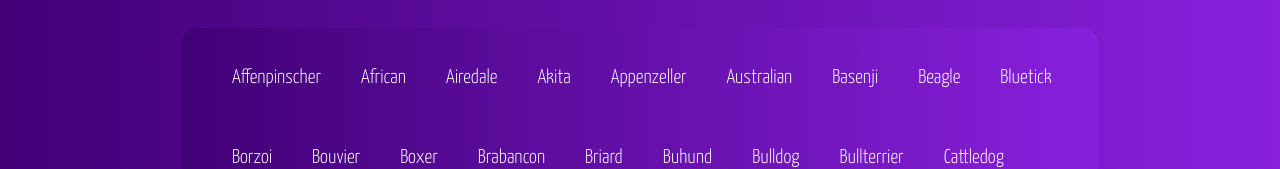
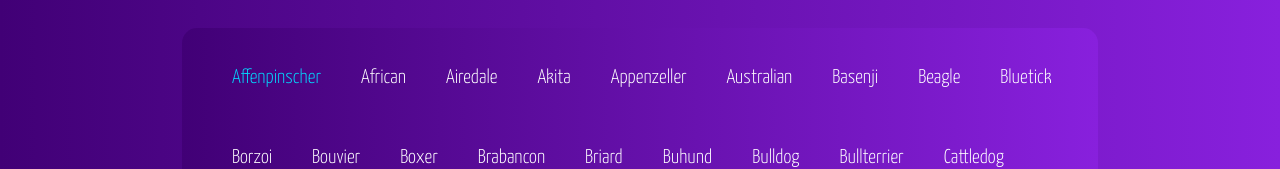
Before and after one commit to Chrisstruong/BreedBeauty, a React (Create React App) app in the folder project-two/: page /ListOfDogs in a window 1280 px wide. In both pictures the pointer is over the item "Affenpinscher". Shown: the part 206-375 px from the top of the page. Built offline with nearby package versions, Linux system fonts and the light colour scheme.

Commit message:
Update color change on hover for links in the DogList.css file.

```diff
--- a/project-two/src/styles/DogList.css
+++ b/project-two/src/styles/DogList.css
@@ -4,6 +4,11 @@ li {
     color: white;
     text-decoration: none;
     font-size: 20px;
+}
+
+li:hover {
+    color: rgb(3, 215, 253);
+
 }
 
 a {
```
